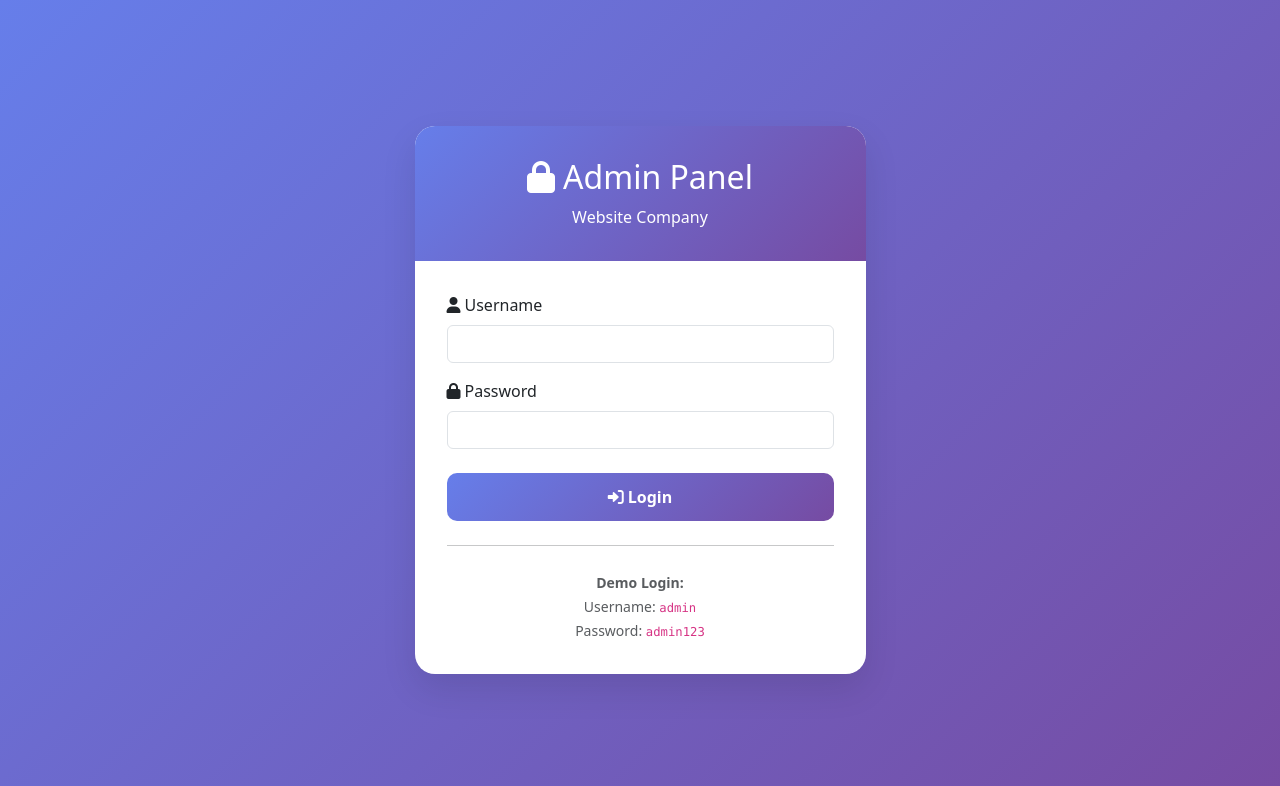
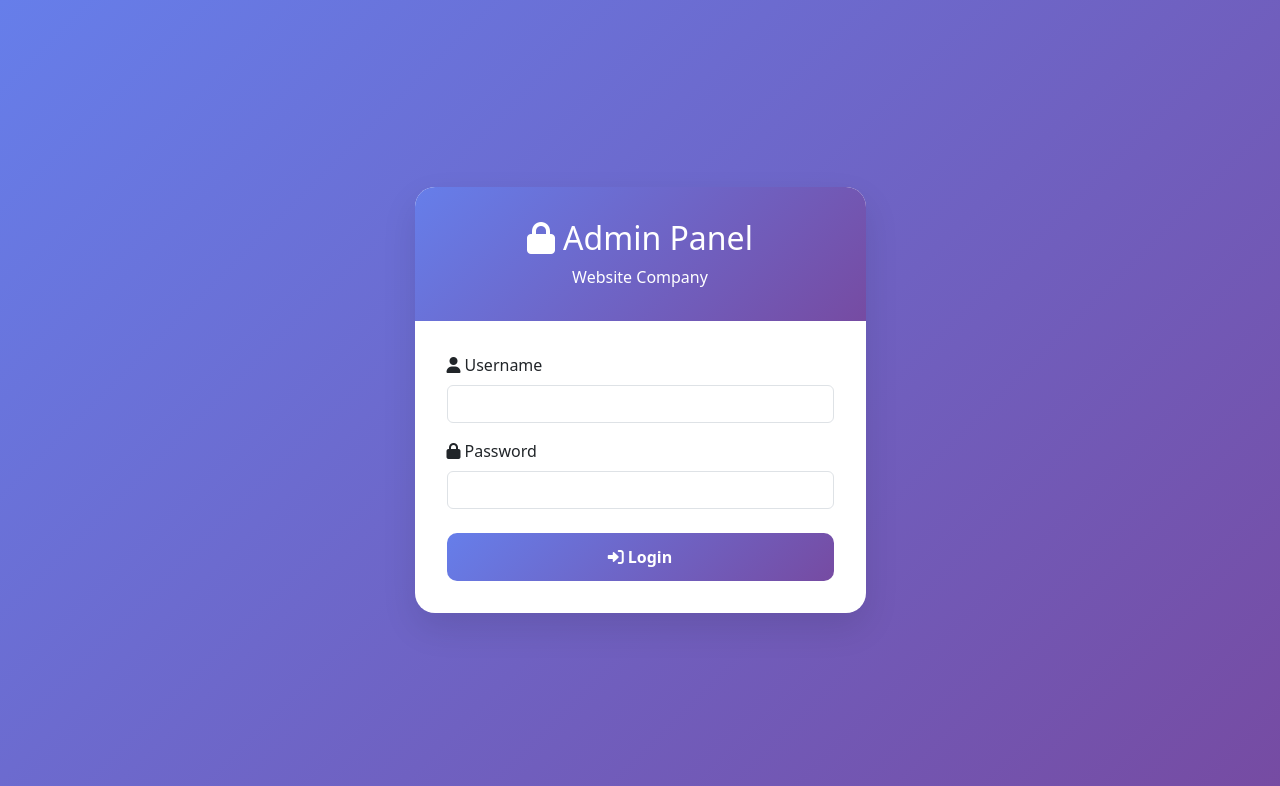
Before and after one commit to AzizImastara/website-company, a PHP site: page /login.php in a window 1280 px wide. Shown: the top 786 px of the page. Run offline with PHP 8.4, Linux system fonts and the light colour scheme.

Commit message:
fix: adjust layout and delete some assets

```diff
--- a/admin/login.php
+++ b/admin/login.php
@@ -150,15 +150,14 @@ if ($_SERVER['REQUEST_METHOD'] == 'POST') {
                                 </button>
                             </div>
                         </form>
-
-                        <hr class="my-4">
+                        <!-- <hr class="my-4">
                         <div class="text-center">
                             <small class="text-muted">
                                 <strong>Demo Login:</strong><br>
                                 Username: <code>admin</code><br>
                                 Password: <code>admin123</code>
                             </small>
-                        </div>
+                        </div> -->
                     </div>
                 </div>
             </div>
```
Also changed, not shown: admin/assets/uploads/berita/688307cadafe4.png (deleted), admin/assets/uploads/berita/68830a935524a.png (deleted), admin/assets/uploads/berita/688321dd1e0b1.png (deleted), admin/assets/uploads/berita/68832ada02b61.png (deleted), admin/assets/uploads/portofolio/688307788dd23.jpeg (deleted), admin/assets/uploads/portofolio/68830a5de075c.jpeg (deleted), admin/assets/uploads/portofolio/68830a6e0fa8d.png (deleted), admin/assets/uploads/portofolio/68830a8043983.png (deleted), admin/assets/uploads/portofolio/6883213a7b488.png (deleted), admin/assets/uploads/portofolio/68832664a9aa7.png (deleted), admin/assets/uploads/portofolio/68832674bec25.png (deleted), admin/assets/uploads/portofolio/688326d06dbfb.png (deleted).
